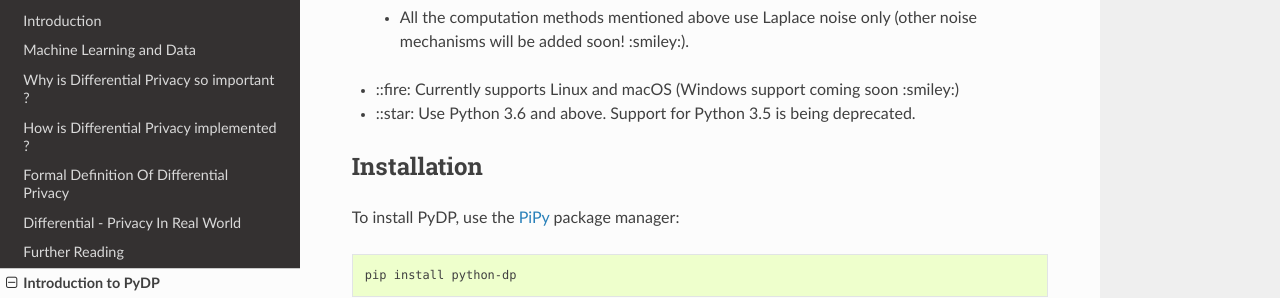
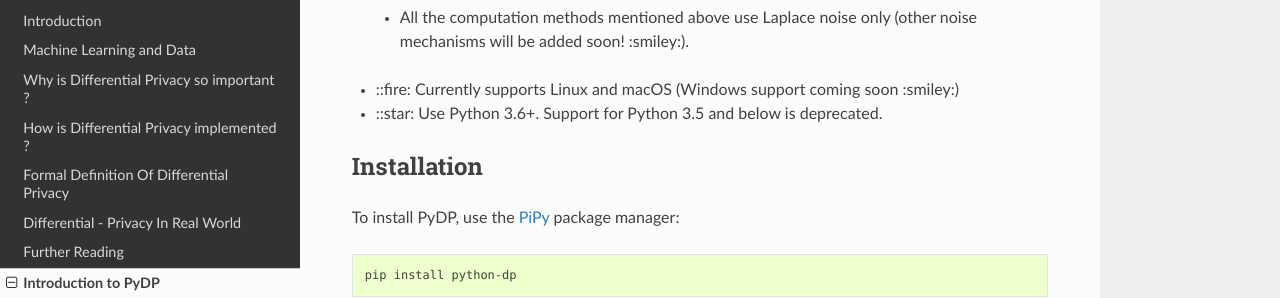
Before and after one commit to OpenMined/PyDP, a Sphinx documentation site: the page built from docs/readme.rst, in a window 1280 px wide and 900 px high, scrolled down 528 px. Shown: the part 154-452 px from the top of the window. Built offline with Sphinx 7.4.7 and the Read the Docs theme 2.0.0, drawn with Linux system fonts in a browser that asks for light colours; pages that are not in the unit, such as notebooks, are missing from menus.

Commit message:
Deprecate support for Python 3.5 and below (#338)
* Deprecate support for Python 3.5 and below

* Rectify style check

Co-authored-by: Chinmay Shah <chinmayshah3899@gmail.com>

```diff
--- a/docs/readme.rst
+++ b/docs/readme.rst
@@ -29,7 +29,8 @@ privacy guarantee and accuracy of your model written in Python.
   -  All the computation methods mentioned above use Laplace noise only (other noise mechanisms will be added soon! :smiley:).
 
 -  ::fire: Currently supports Linux and macOS (Windows support coming soon :smiley:)
--  ::star: Use Python 3.6 and above. Support for Python 3.5 is being deprecated.
+-  ::star: Use Python 3.6+. Support for Python 3.5 and below is deprecated.
+
 
 Installation
 ------------
--- a/setup.py
+++ b/setup.py
@@ -54,6 +54,7 @@ setup(
     package_data={"pydp": ["_pydp.so", "_pydp.pyd"],},
     packages=find_packages(where="src", exclude=["tests"]),
     setup_requires=setup_requirements,
+    python_requires=">=3.6",
     test_suite="tests",
     url="https://github.com/OpenMined/PyDP",
     version="1.0.2",
```
